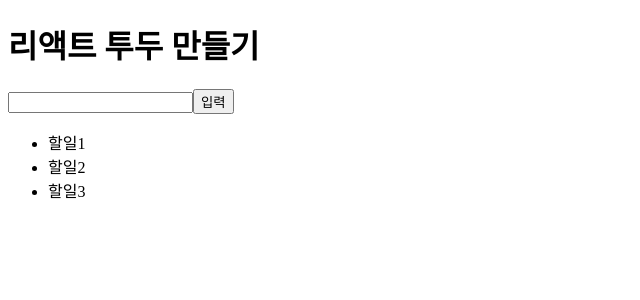
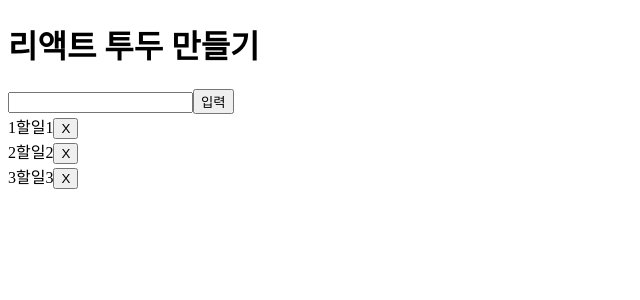
Before and after one commit to devpang20/cnu_simple_react_todo2308, a React (Vite) app: page / in a window 1280 px wide. Shown: the top 300 px of the page, without its empty margins (0-640 px from the left). Built offline with nearby package versions, Linux system fonts and the light colour scheme.

Commit message:
할일 삭제 구현

```diff
--- a/src/App.jsx
+++ b/src/App.jsx
@@ -5,16 +5,18 @@ import TodoList from "./components/TodoList"
 
 function App() {
 
-  // 로직
-
+  // 데이터 로직
   const [todos, setTodos] = useState([
     {
+      id: 1,
       text: "할일1",
     },
     {
+      id: 2,
       text: "할일2",
     },
     {
+      id: 3,
       text: "할일3",
     },
   ])
@@ -29,12 +31,18 @@ function App() {
     )
   }
 
+  // 할일 삭제
+  const onDelete = (id) => {
+    const nextState = todos.filter(todo => todo.id !== id)
+    setTodos(nextState)
+  }
+
   // view
   return (
     <div>
       <TodoHeader />
       <TodoForm onInsert={onInsert}/>
-      <TodoList todos={todos} />
+      <TodoList todos={todos} onDelete={onDelete} />
     </div>
   )
 }
--- a/src/components/TodoList.jsx
+++ b/src/components/TodoList.jsx
@@ -1,8 +1,12 @@
-function TodoList({todos}) {
+function TodoList({todos, onDelete}) {
     return (
-        <ul>
-            {todos.map(todo => <li>{todo.text}</li>)}
-        </ul>
+        <div>
+            {todos.map(todo =>
+                <div key={todo.id}>
+                    {todo.id}<span>{todo.text}</span><button onClick={() => onDelete(todo.id)}>X</button>
+                </div>
+            )}
+        </div>
     );
 }
 
```
Also changed, not shown: 1 other file (tests, documents, lock files or other folders).
